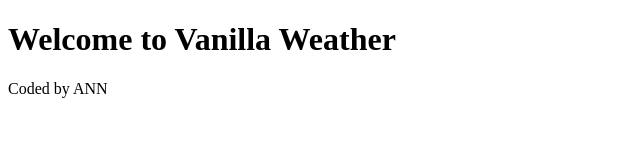
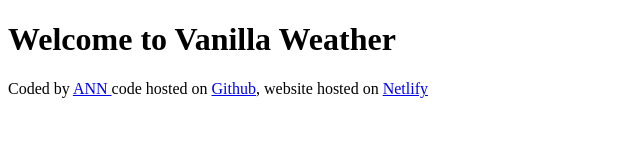
Before and after one commit to anntachie/Vanilla-Weather-Project, a plain HTML site: page index.html in a window 1280 px wide. Shown: the whole page, without its empty margins (0-640 px from the left). Drawn offline with Linux system fonts and the light colour scheme.

Commit message:
Added hyperlinks to footer

```diff
--- a/index.html
+++ b/index.html
@@ -7,6 +7,6 @@
 </head>
 <body>
     <h1>Welcome to Vanilla Weather</h1>
-    <footer> Coded by ANN</footer>
+    <footer> Coded by <a href="https://github.com/anntachie" target="_blank">ANN </a> code hosted on <a href="https://github.com/" target="_blank">Github</a>, website hosted on <a href="https://www.netlify.com/" target="_blank">Netlify</a></footer>
 </body>
 </html>
```
